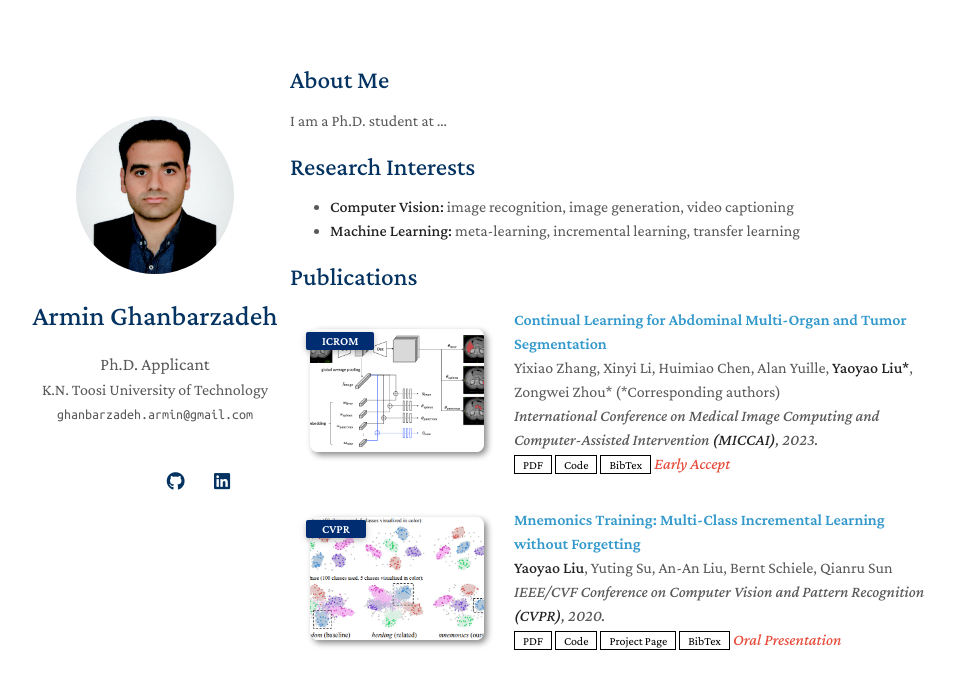
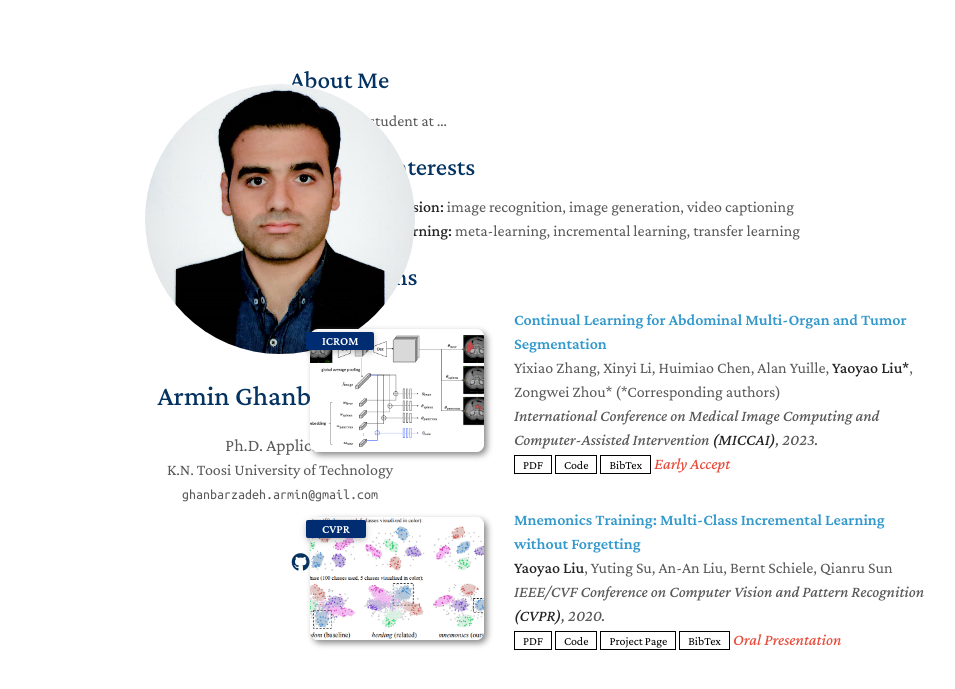
Before and after one commit to ghanbarzadeh/ghanbarzadeh.github.io, a Jekyll site: the page built from index.md, in a window 1280 px wide. Shown: the top 689 px of the page, without its empty margins (180-1135 px from the left). Built offline with Jekyll 4.4.1, drawn with Linux system fonts in a browser that asks for light colours; nearby versions of some CDN libraries; a style sheet for code colours, icons or effects is not loaded; our own code applies the rules of GitHub Pages for plain Markdown files.

Commit message:
Update minimal-light-no-dark-mode.scss

```diff
--- a/_sass/minimal-light-no-dark-mode.scss
+++ b/_sass/minimal-light-no-dark-mode.scss
@@ -283,11 +283,11 @@ img {
 }
 
 header {
-  width:350px;
+  width:600px;
   float:left;
   position:fixed;
   -webkit-font-smoothing:subpixel-antialiased;
-  padding-top:6.0em;
+  padding-top:4.0em;
   text-align:center
 }
 
```
